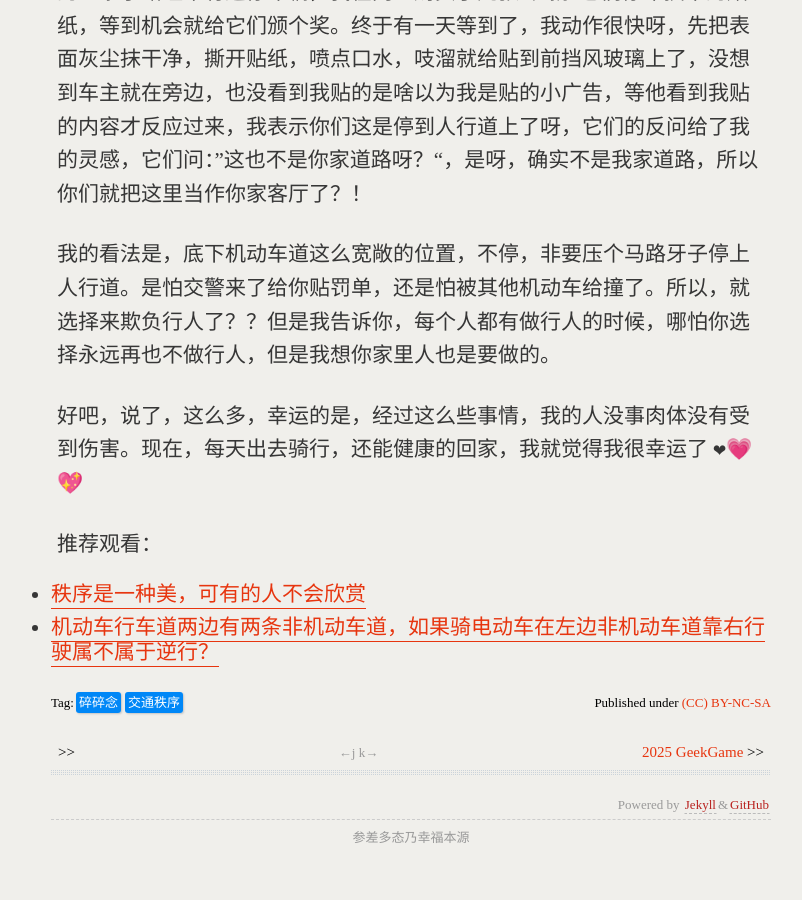
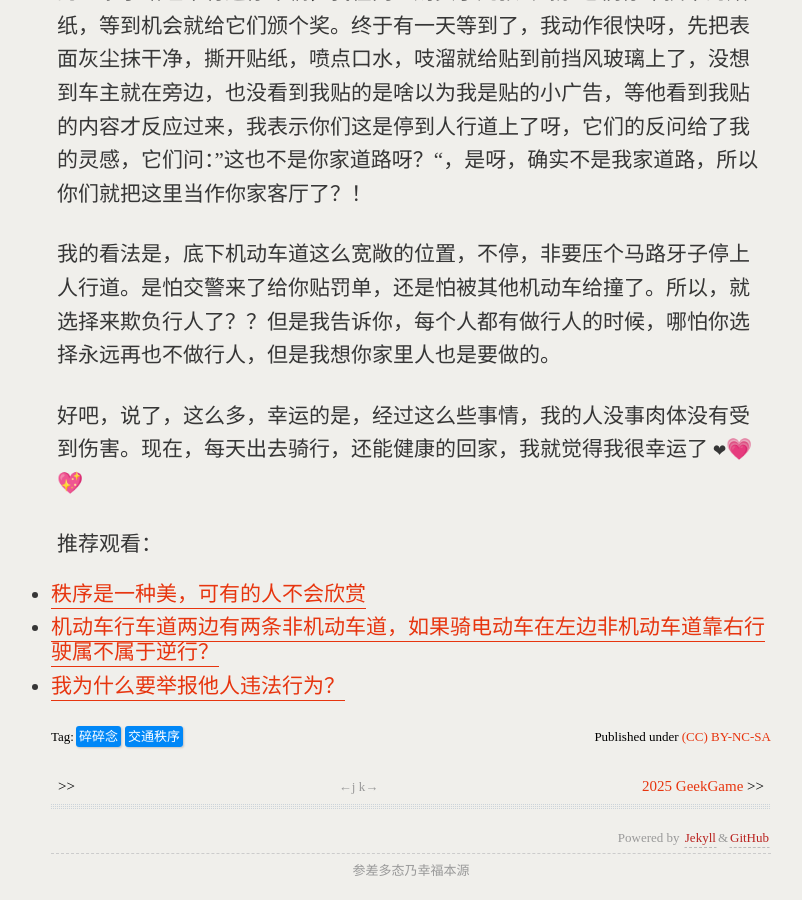
Before and after one commit to xavierskip/xavierskip.github.io, a Jekyll site: the page built from _posts/2026-06-10-lao-hui.md, in a window 1280 px wide and 900 px high, scrolled down 6110 px. Shown: the whole window, without its empty margins (229-1031 px from the left). Built offline with Jekyll 4.4.1, drawn with Linux system fonts in a browser that asks for light colours; comment, search, counter and statistics services are not loaded; a style sheet for code colours, icons or effects is not loaded; before the commit the page ends 6976 px from its top, so only the background shows below that.

Commit message:
update post 2026-06-10-lao-hui

```diff
--- a/_posts/2026-06-10-lao-hui.md
+++ b/_posts/2026-06-10-lao-hui.md
@@ -56,3 +56,4 @@ tags:
 
 - [秩序是一种美，可有的人不会欣赏](https://www.bilibili.com/video/BV11GFQzKEW1)
 - [机动车行车道两边有两条非机动车道，如果骑电动车在左边非机动车道靠右行驶属不属于逆行？](https://www.guazhou.gov.cn/guazhou/c100004/MessListDetail.shtml?id=4a51610b8b2340c6a98ef612a5cb3af7)
+- [我为什么要举报他人违法行为？](https://www.bilibili.com/video/BV1DM4y1y7tH)
```
